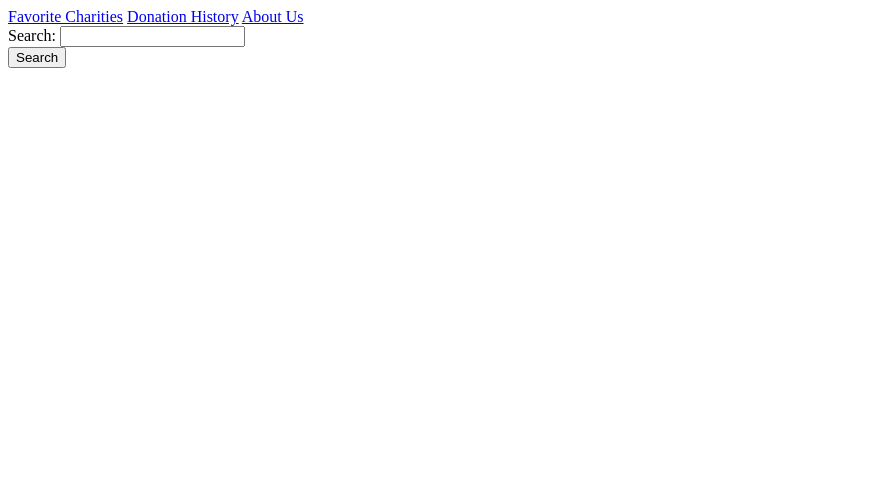
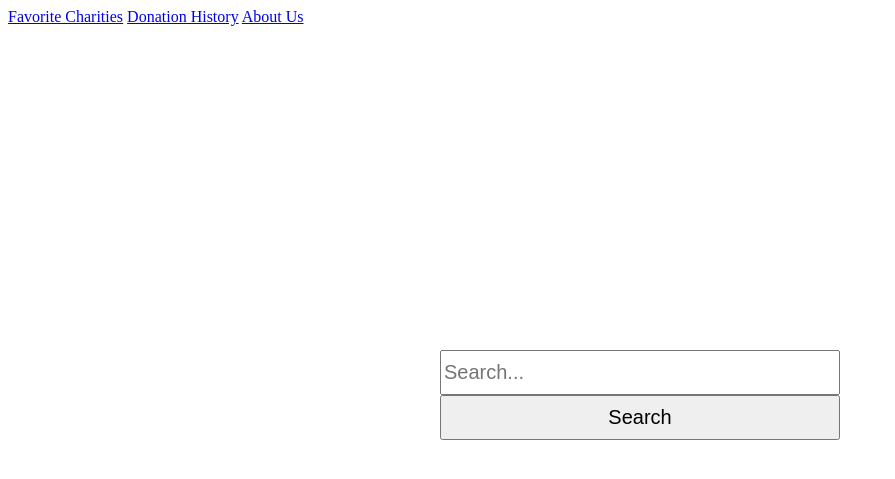
Before and after one commit to seehamrun/DreamyDevelopers, a Python web app: template templates/search.html in a window 1280 px wide. Shown: the top 479 px of the page, without its empty margins (0-895 px from the left). Run offline with Jinja, Linux system fonts and the light colour scheme; the template is opened without the code that fills it, so the values that code supplies are empty.

Commit message:
Deleted "Search" text

```diff
--- a/static/styles/search.css
+++ b/static/styles/search.css
@@ -1,2 +1,16 @@
 #searchBar {
+  position: fixed;
+  top: 50%;
+  left: 50%;
+  margin-top: -50px;
+  margin-left: -200px;
 }
+
+#search {
+  font-size: 20px;
+}
+input {
+  width: 400px;
+  height:45px;
+  font-size: 20px;
+}
--- a/templates/search.html
+++ b/templates/search.html
@@ -13,7 +13,7 @@
         </div>
         <div id="searchBar">
           <form method="post">
-              <div>Search: <input type="text" name="searchQuery"></div>
+              <div id="search"><input type="text" name="searchQuery" placeholder="Search..."></div>
               <input type="submit" value="Search">
           </form>
       </div>
```
